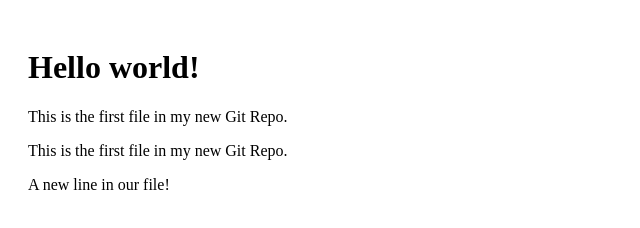
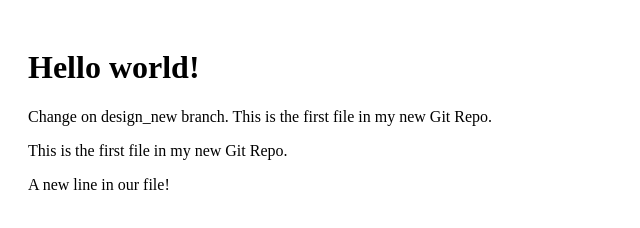
Before and after one commit to syed-magtum-wmc-tech/git-learning, a plain HTML site: page index.html in a window 1280 px wide. Shown: the whole page, without its empty margins (0-640 px from the left). Drawn offline with Linux system fonts and the light colour scheme.

Commit message:
design new fix

```diff
--- a/index.html
+++ b/index.html
@@ -7,7 +7,7 @@
 <body>
 
 <h1>Hello world!</h1>
-<p>This is the first file in my new Git Repo.</p>
+<p>Change on design_new branch.  This is the first file in my new Git Repo.</p>
 <p>This is the first file in my new Git Repo.</p>
 <p>A new line in our file!</p>
 </body>
```
